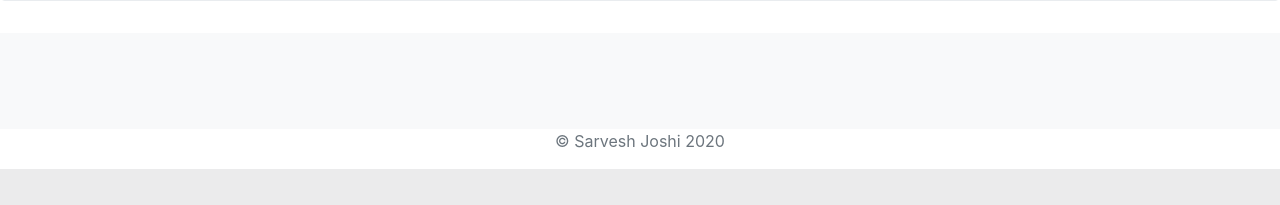
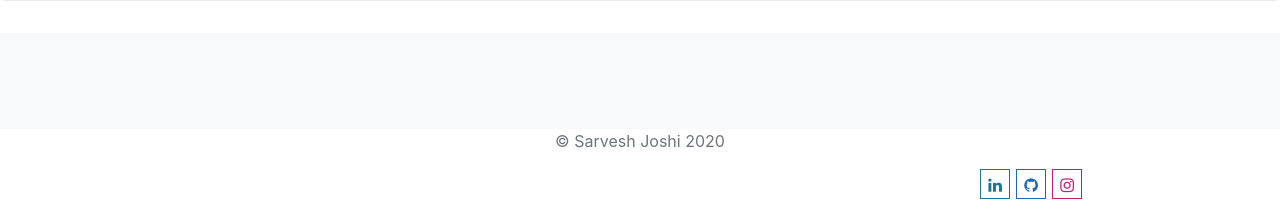
Before and after one commit to sarveshggn/portfolio, a Django app: page / in a window 1280 px wide. Shown: the part 785-990 px from the top of the page. Before the commit the page ends 954 px from the top, so only its background shows below. Run offline with Django 3.2, Linux system fonts and the light colour scheme; data that the repository does not hold is empty; some libraries are stand-ins or nearby versions.

Commit message:
Updated resume and added social media icons

```diff
--- a/jobs/templates/jobs/home.html
+++ b/jobs/templates/jobs/home.html
@@ -15,6 +15,11 @@
         <!-- Bootstrap core CSS -->
         <link rel="stylesheet" href="https://stackpath.bootstrapcdn.com/bootstrap/4.4.1/css/bootstrap.min.css" integrity="sha384-Vkoo8x4CGsO3+Hhxv8T/Q5PaXtkKtu6ug5TOeNV6gBiFeWPGFN9MuhOf23Q9Ifjh" crossorigin="anonymous">
 
+        <!-- Bootstrap for Social media icons  -->
+        <link href="https://maxcdn.bootstrapcdn.com/font-awesome/4.7.0/css/font-awesome.min.css" rel="stylesheet">
+
+        <!-- Local CSS -->
+        <link rel="stylesheet" href="{% static 'css/master.css' %}">
     </head>
 
     <body>
@@ -29,7 +34,7 @@
                     <ul class="navbar-nav ml-auto">
                         <li class="nav-item"><a class="nav-link" href="https://github.com/sarveshggn">Github</a></li>
                         <li class="nav-item"><a class="nav-link" href="https://www.linkedin.com/in/sarvesh-joshi/">LinkedIn</a></li>
-                        <li class="nav-item"><a class="nav-link" href="{% static 'B.Tech(IT)_Sarvesh Joshi.pdf' %}">Resume</a></li>
+                        <li class="nav-item"><a class="nav-link" href="{% static 'B.Tech(IT)_Sarvesh Joshi_Site_Added.pdf' %}">Resume</a></li>
                         <li class="nav-item"><a class="nav-link" href="{% url 'allblogs' %}">Blog</a></li>
                     </ul>
                 </div>
@@ -75,6 +80,30 @@
             <div class="container text-center">
                 <p>© Sarvesh Joshi {% now "Y" %}</p>
             </div>
+
+            <div class="social" style="float: right; padding-right: 15%;">
+                <div class="websure-social minimal">
+                    <div class="websure-social-inner">
+                        <div class="social-img-wrp websure-socialink prk_bordered websure-linkedin">
+                            <a href="https://www.linkedin.com/in/sarvesh-joshi/" target="_blank">
+                            <span class="websure-linkedin fa fa-linkedin"></span>
+                            <span class="bg-shifter"><i class="fa fa-linkedin"></i></span>
+                            </a>
+                        </div>
+                        <div class="social-img-wrp websure-socialink prk_bordered websure-github">
+                            <a href="https://github.com/sarveshggn" target="_blank">
+                            <span class="websure-facebook fa fa-github"></span>
+                            <span class="bg-shifter"><i class="fa fa-github"></i></span>
+                            </a>
+                        </div>
+                        <div class="social-img-wrp websure-socialink prk_bordered websure-instagram">
+                            <a href="https://www.instagram.com/_sarveshjoshi__/" target="_blank">
+                            <span class="websure-instagram fa fa-instagram"></span>
+                            <span class="bg-shifter"><i class="fa fa-instagram"></i></span>
+                            </a>
+                        </div>
+                    </div>
+                </div>
             <!-- <div class="container text-right">
                 <p>Time: {% now "h:m:s" %}</p>
             </div> -->
--- /dev/null
+++ b/portfolio/static/css/master.css
@@ -0,0 +1,121 @@
+/* CSS for social media in footer----------------->>>*/
+.social li i,.social li a{
+    font-size: 1.2em;
+    color: #2a2a2a;
+  }
+  .minimal .social-img-wrp{
+      margin-right:6px;
+      margin-bottom:6px;
+      width:30px;
+      height:30px;
+      text-align:center;
+      float:left
+  }
+  .minimal a{
+      width:28px;
+      height:28px;
+      line-height:26px;
+      font-size:16px
+  }
+  .bg-shifter i{
+    color: #fff;
+  }
+  .websure-socialink:hover .bg-shifter{
+      top:0;
+      -moz-transform:rotate(0);
+      -ms-transform:rotate(0);
+      -webkit-transform:rotate(0);
+      transform:rotate(0)
+  }
+  .websure-social{
+      line-height:0;
+      width:100%
+  }
+  .websure-social-inner{
+      font-size:14px
+  }
+  .minimal .social-img-wrp{
+      margin-right:6px;
+      margin-bottom:6px;
+      width:30px;
+      height:30px;
+      text-align:center;
+      float:left
+  }
+  .minimal a{
+      width:35px;
+      height:35px;
+      line-height:30px;
+      font-size:16px
+  }
+  .websure-social a{
+      float:left;
+      width:100%;
+      overflow:hidden;
+      position: relative;
+  }
+  .websure-socialink{
+      width:35px;
+      height:35px;
+      line-height:25px!important;
+      position:relative
+  }
+
+  .websure-socialink.websure-github,.websure-socialink.websure-github a{
+      border-color:#1f69b3;
+      color:#1f69b3
+  }
+  .websure-socialink.websure-github .bg-shifter{
+      background-color:#1f69b3
+  }
+  .websure-socialink.websure-instagram,.websure-socialink.websure-instagram a{
+      border-color:#c41d78;
+      color:#c41d78;
+  }
+  .websure-socialink.websure-instagram .bg-shifter{
+      background: -moz-linear-gradient(45deg, #f09433 0%, #e6683c 25%, #dc2743 50%, #cc2366 75%, #bc1888 100%);
+  background: -webkit-linear-gradient(45deg, #f09433 0%,#e6683c 25%,#dc2743 50%,#cc2366 75%,#bc1888 100%);
+  background: linear-gradient(45deg, #f09433 0%,#e6683c 25%,#dc2743 50%,#cc2366 75%,#bc1888 100%);
+  filter: progid:DXImageTransform.Microsoft.gradient( startColorstr='#f09433', endColorstr='#bc1888',GradientType=1 );
+
+  }
+  .websure-socialink.websure-linkedin,.websure-socialink.websure-linkedin a{
+      border-color:#1a7696;
+      color:#1a7696
+  }
+  .websure-socialink.websure-linkedin .bg-shifter{
+      background-color:#1a7696
+  }
+  .prk_bordered{
+      border:1px solid #26272a
+  }
+  .bg-shifter{
+      position:absolute;
+      top:-60px;
+      width:50px;
+      height:49px;
+      -moz-transition-property:-moz-transform,top;
+      -o-transition-property:-o-transform,top;
+      -webkit-transition-property:-webkit-transform,top;
+      transition-property:transform,top;
+      -moz-transition-duration:.25s;
+      -o-transition-duration:.25s;
+      -webkit-transition-duration:.25s;
+      transition-duration:.25s;
+      -moz-transform:rotate(180deg);
+      -ms-transform:rotate(180deg);
+      -webkit-transform:rotate(180deg);
+      transform:rotate(180deg);
+      z-index:-1
+  }
+  #websure-to-top,.popup-close{
+      position:fixed;
+      cursor:pointer
+  }
+  .websure-socialink .bg-shifter{
+      top:-30px;
+      width:30px;
+      height:28px;
+      z-index:2;
+      left:-1px
+  }
```
Also changed, not shown: blog/templates/blog/allblogs.html (+31 -1 lines), blog/templates/blog/detail.html (+31 -1 lines), 1 other file.
